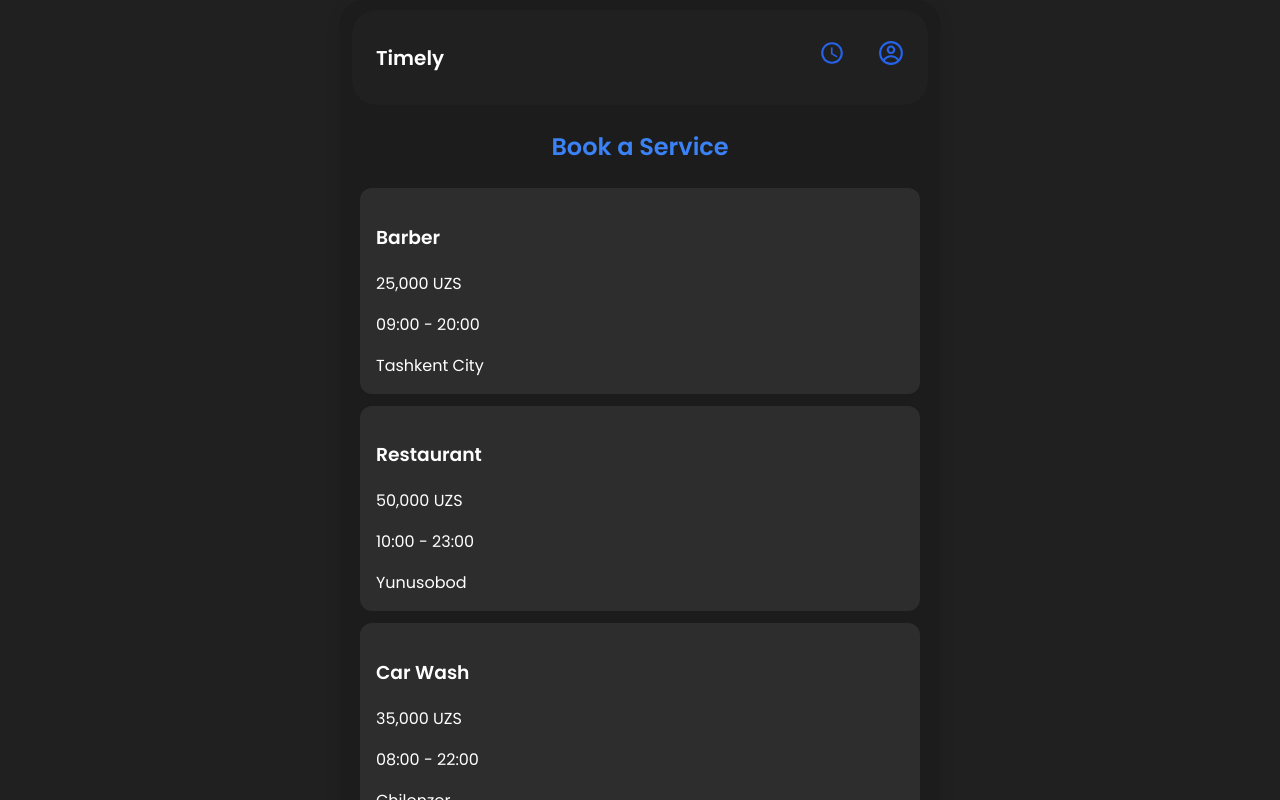
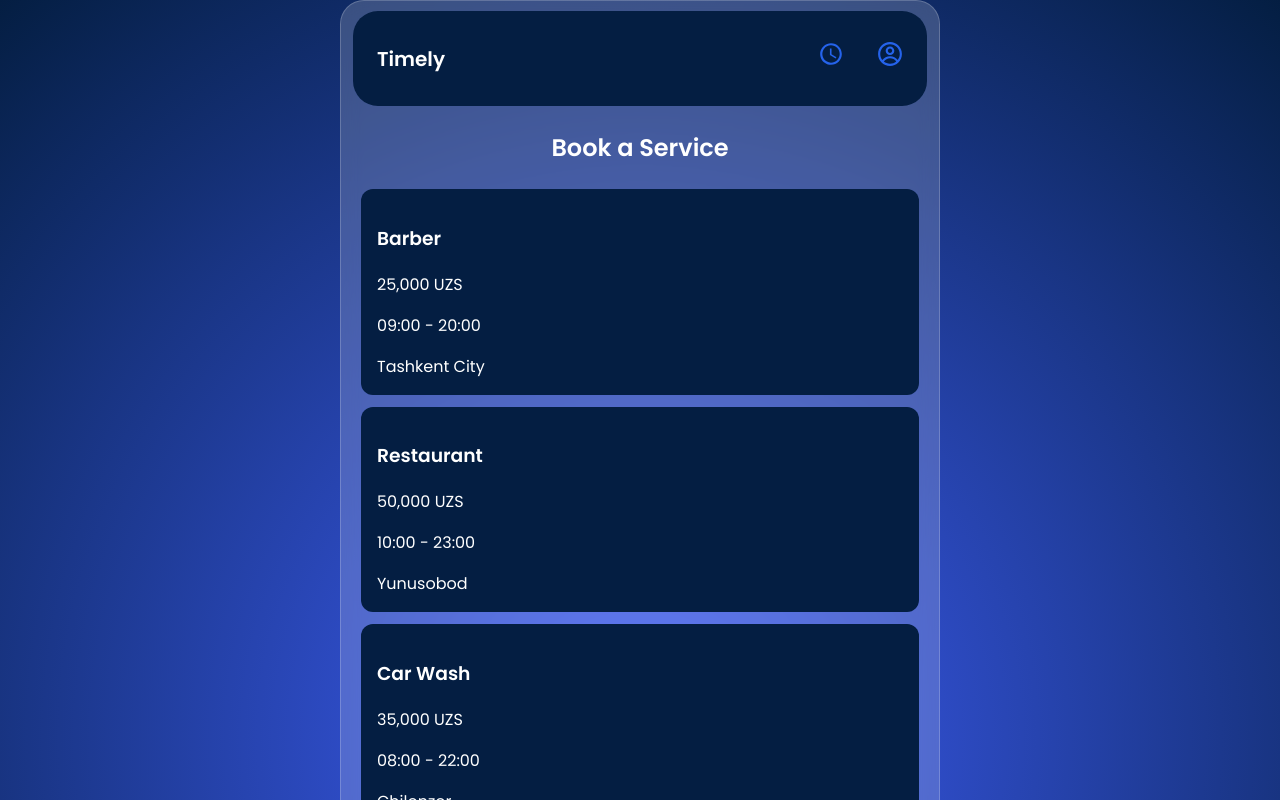
Before and after one commit to BahromNigmanbekov/timelyb, a React (Vite) app: page / in a window 1280 px wide. Shown: the top 800 px of the page. Built offline with nearby package versions, Linux system fonts and the light colour scheme.

Commit message:
design o'zgartirildi

```diff
--- a/src/index.css
+++ b/src/index.css
@@ -5,7 +5,9 @@
 }
 
 body {
-  background-color: #202020;
+ background: #3a56b4;
+  background: #3F5EFB;
+background: radial-gradient(circle, rgba(63, 94, 251, 1) 0%, rgba(4, 30, 66, 1) 100%);
   font-family: 'Poppins', sans-serif;
   margin: 0;
   padding: 0;
@@ -15,14 +17,19 @@ body {
 .app {
   max-width: 480px;
   margin: auto;
-  background: #1c1c1c;
+  background: rgba(255, 255, 255, 0.181);
+    border-radius: 46px;
+    box-shadow: 0 4px 30px rgba(0, 0, 0, 0.1);
+    backdrop-filter: blur(10px);
+    -webkit-backdrop-filter: blur(10px);
+    border: 1px solid rgba(255, 255, 255, 0.2);
   border-radius: 24px;
-  box-shadow: 0 4px 16px rgba(0,0,0,0.1);
+  box-shadow: 0 4px 16px rgba(0, 0, 0, 0);
   overflow: hidden;
 }
 
 .navbar {
-  background-color: #202020;
+  background-color: #041E42;
   color: white;
   display: flex;
   justify-content: space-between;
@@ -53,7 +60,7 @@ body {
 
 .page-title {
   text-align: center;
-  color: #3b82f6;
+  color: #fff;
   margin: 24px 0;
 }
 
@@ -65,7 +72,7 @@ body {
 }
 
 .card {
-  background-color: rgb(45, 45, 45);
+  background-color: #041E42;
   color: white;
   border-radius: 12px;
   padding: 16px;
```
